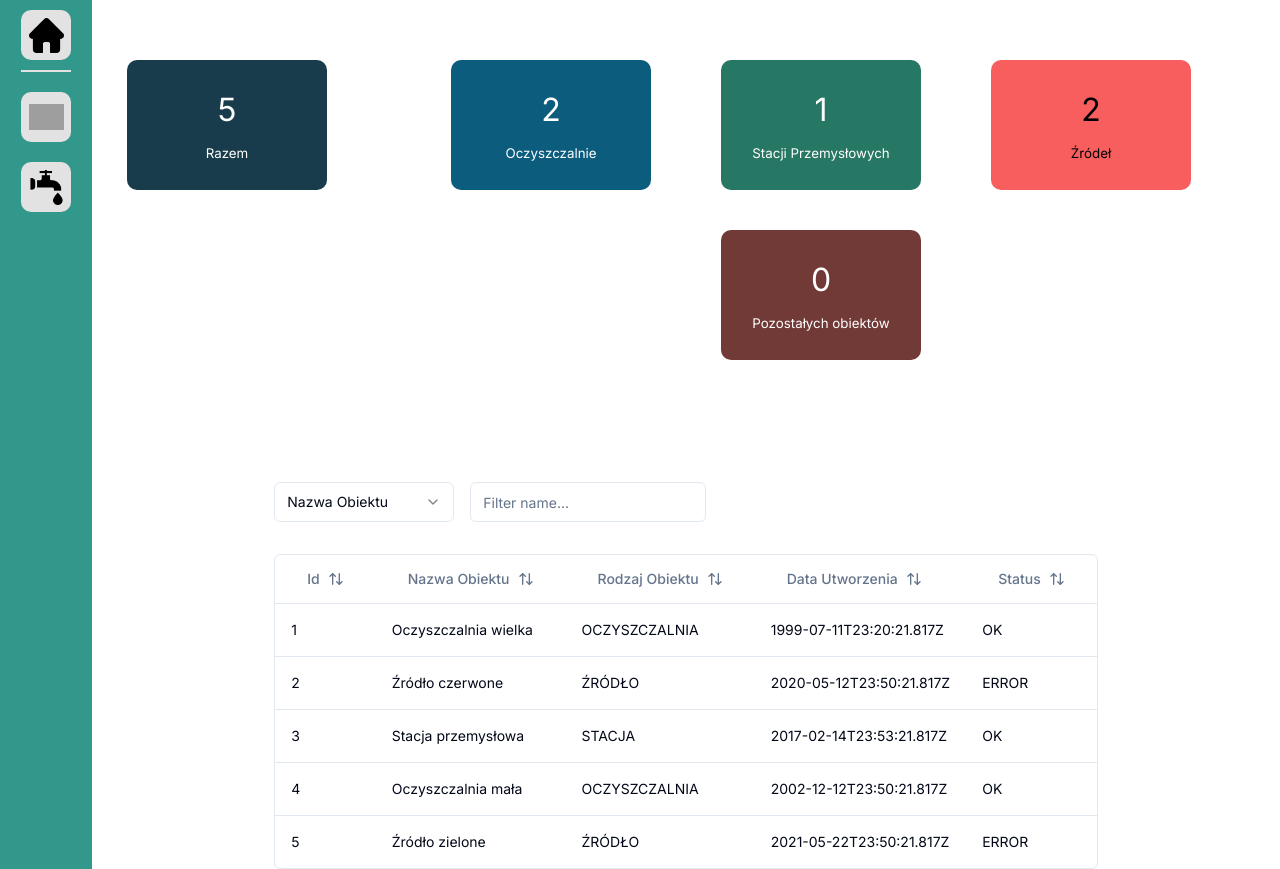
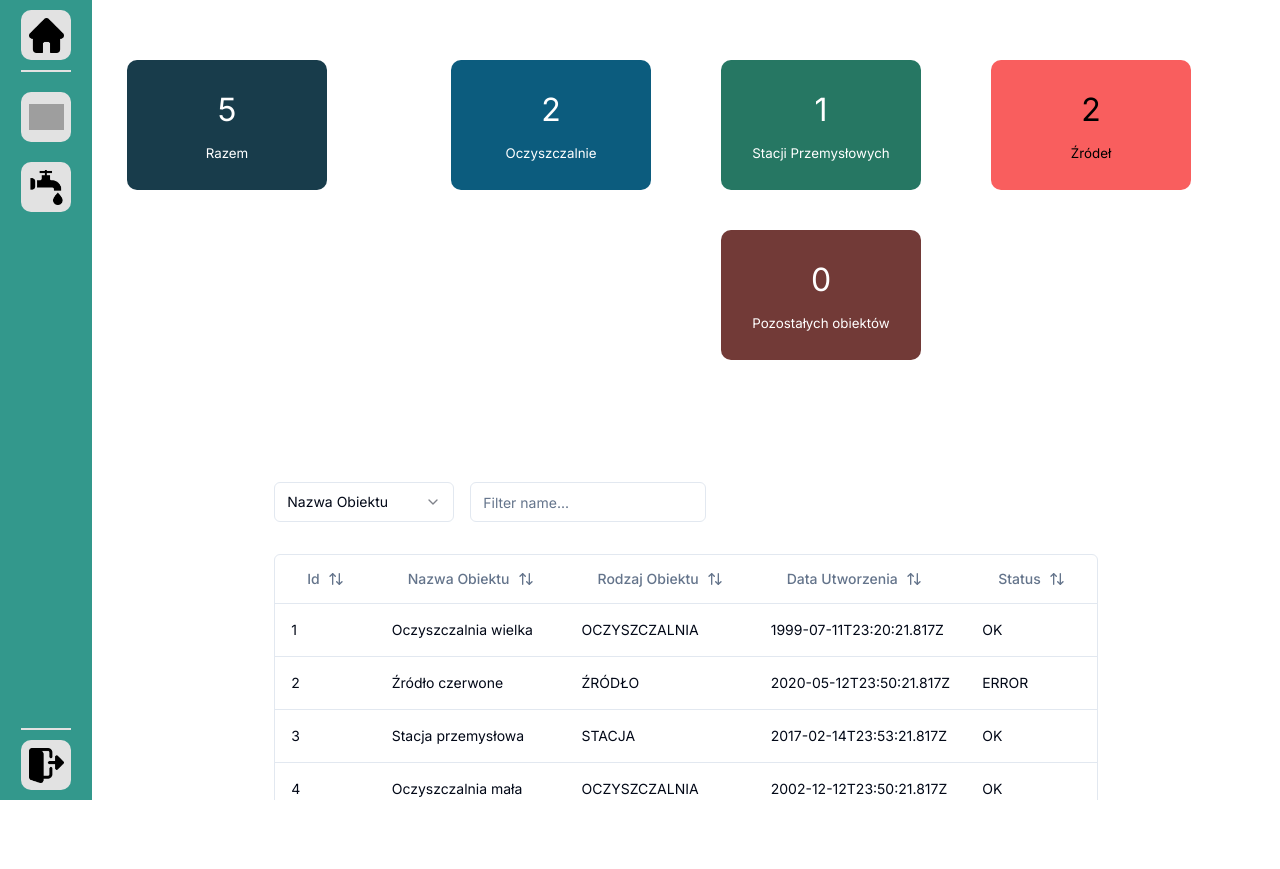
Before and after one commit to Pullolo/WaterWorks, a Next.js app: page /admin/dashboard in a window 1280 px wide. Shown: the top 869 px of the page. After the commit the page ends 800 px from the top, so only its background shows below. Built offline with nearby package versions, Linux system fonts and the light colour scheme; grey boxes are pictures that could not be loaded.

Commit message:
fixed sidebar

```diff
--- a/app/admin/page.module.css
+++ b/app/admin/page.module.css
@@ -62,7 +62,8 @@
 }
 
 .section{
-    height: 100%;
+    height: 100vh;
+    overflow: auto;
     background-color: white;
 }
 
```
